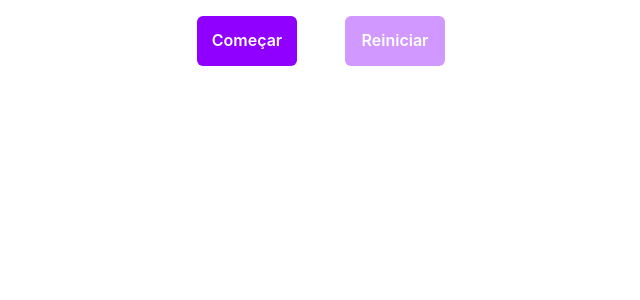
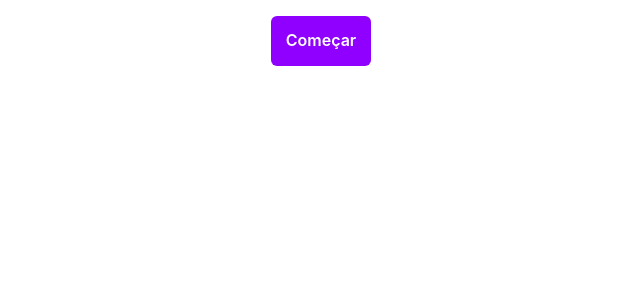
Before and after one commit to Jxnatan7/novo-jogo-da-velha, a Next.js app: page /main-game in a window 1280 px wide. Shown: the top 300 px of the page, without its empty margins (319-959 px from the left). Built offline with nearby package versions, Linux system fonts and the light colour scheme.

Commit message:
:wrench: fix: Corrige erro ao chamar função de resetGame.

```diff
--- a/app/main-game/page.tsx
+++ b/app/main-game/page.tsx
@@ -1,15 +1,15 @@
 "use client";
 
-import {Button, Flex} from "@chakra-ui/react";
+import { Button, Flex } from "@chakra-ui/react";
 import Head from "next/head";
 import DefaultGame from "@/src/components/DefaultGame";
 import useStartGame from "@/src/hooks/useStartGame";
 import useGameStore from "@/src/hooks/useGameStore";
 
 export default function Home() {
-  const {isStart, setStart} = useStartGame();
+  const { isStart, setStart } = useStartGame();
 
-  const {reset} = useGameStore();
+  const { reset } = useGameStore();
 
   return (
     <main>
@@ -28,21 +28,9 @@ export default function Home() {
               backgroundColor="#8F00FF"
               color="#FFF"
               mb="2em"
-              _hover={{backgroundColor: "#7e00e0"}}
-              _active={{transform: "scale(1.1)"}}>
+              _hover={{ backgroundColor: "#7e00e0" }}
+              _active={{ transform: "scale(1.1)" }}>
               Começar
-            </Button>
-            <Button
-              isDisabled={!isStart}
-              width="100px"
-              height="50px"
-              onClick={reset}
-              backgroundColor="#8F00FF"
-              color="#FFF"
-              mb="2em"
-              _hover={{backgroundColor: "#7e00e0"}}
-              _active={{transform: "scale(1.1)"}}>
-              Reiniciar
             </Button>
           </Flex>
           {isStart && <DefaultGame />}
--- a/src/components/DefaultGame/index.tsx
+++ b/src/components/DefaultGame/index.tsx
@@ -1,18 +1,17 @@
-import {getKeyFromIndex} from "@/src/services/DefaultGame/getKeyFromIndex";
-import {getLabel} from "@/src/services/DefaultGame/getLabel";
-import {Box, Button, Flex, Heading, Icon, Text} from "@chakra-ui/react";
+import { getKeyFromIndex } from "@/src/services/DefaultGame/getKeyFromIndex";
+import { getLabel } from "@/src/services/DefaultGame/getLabel";
+import { Box, Button, Flex, Heading, Icon, Text } from "@chakra-ui/react";
 import useGameStore from "@/src/hooks/useGameStore";
-import {getWinner} from "@/src/services/DefaultGame/getWinner";
-import {motion} from "framer-motion";
-import {CloseIcon} from "@chakra-ui/icons";
-import {FaRegCircle} from "react-icons/fa6";
-import {useState} from "react";
-import {changeButtonBackground} from "@/src/services/DefaultGame/changeButtonBackground";
-import {getButtonsById} from "@/src/services/DefaultGame/getButtonsById";
-import {resetGame} from "@/src/services/DefaultGame/resetGame";
+import { getWinner } from "@/src/services/DefaultGame/getWinner";
+import { motion } from "framer-motion";
+import { CloseIcon } from "@chakra-ui/icons";
+import { FaRegCircle } from "react-icons/fa6";
+import { changeButtonBackground } from "@/src/services/DefaultGame/changeButtonBackground";
+import { getButtonsById } from "@/src/services/DefaultGame/getButtonsById";
+import { resetGame } from "@/src/services/DefaultGame/resetGame";
 
 const DefaultGame = () => {
-  const {values, player, winner, setValues, setPlayer, setWinner} =
+  const { values, player, winner, setValues, setPlayer, setWinner, reset } =
     useGameStore();
 
   const handleClick = (key: string) => {
@@ -30,7 +29,7 @@ const DefaultGame = () => {
     const winnerData = getWinner(newValues);
 
     if (winnerData) {
-      const {result, keys} = winnerData;
+      const { result, keys } = winnerData;
       const winnerButtons = getButtonsById(keys);
       changeButtonBackground(winnerButtons, "#D299FF");
       setWinner(result > 0 ? 1 : -1);
@@ -67,7 +66,7 @@ const DefaultGame = () => {
         </Flex>
       )}
       <Box display="grid" gridTemplateColumns="repeat(3, 1fr)" gap={2}>
-        {Array.from({length: 9}).map((_, index) => {
+        {Array.from({ length: 9 }).map((_, index) => {
           const key = getKeyFromIndex(index);
           return (
             <Button
@@ -94,14 +93,14 @@ const DefaultGame = () => {
         <Flex
           flexDirection="column"
           as={motion.div}
-          initial={{y: 300}}
-          animate={{y: 0}}
+          initial={{ y: 300 }}
+          animate={{ y: 0 }}
           transition="0.3s linear">
           <Heading mt="1em">
             O GANHADOR É:{" "}
             {winner > 0 ? <CloseIcon color="red" /> : <Icon as={FaRegCircle} />}
           </Heading>
-          <Button mt="1em" onClick={resetGame}>
+          <Button mt="1em" onClick={() => { resetGame(); reset() }}>
             Reiniciar
           </Button>
         </Flex>
@@ -110,11 +109,11 @@ const DefaultGame = () => {
         <Flex
           flexDirection="column"
           as={motion.div}
-          initial={{y: 300}}
-          animate={{y: 0}}
+          initial={{ y: 300 }}
+          animate={{ y: 0 }}
           transition="0.3s linear">
           <Heading mt="1em">HOUVE UM EMPATE</Heading>
-          <Button mt="1em" onClick={resetGame}>
+          <Button mt="1em" onClick={() => { resetGame(); reset() }}>
             Reiniciar
           </Button>
         </Flex>
--- a/src/services/DefaultGame/resetGame.ts
+++ b/src/services/DefaultGame/resetGame.ts
@@ -1,13 +1,10 @@
-import useGameStore from "@/src/hooks/useGameStore";
-import {changeButtonBackground} from "./changeButtonBackground";
-import {getButtonsById} from "./getButtonsById";
+import { changeButtonBackground } from "./changeButtonBackground";
+import { getButtonsById } from "./getButtonsById";
 
 export const resetGame = () => {
-  const {reset} = useGameStore();
   const ids = ["0-0", "0-1", "0-2", "1-0", "1-1", "1-2", "2-0", "2-1", "2-2"];
 
   const allButtons = getButtonsById(ids);
 
   changeButtonBackground(allButtons, "#FFF");
-  reset();
 };
```
